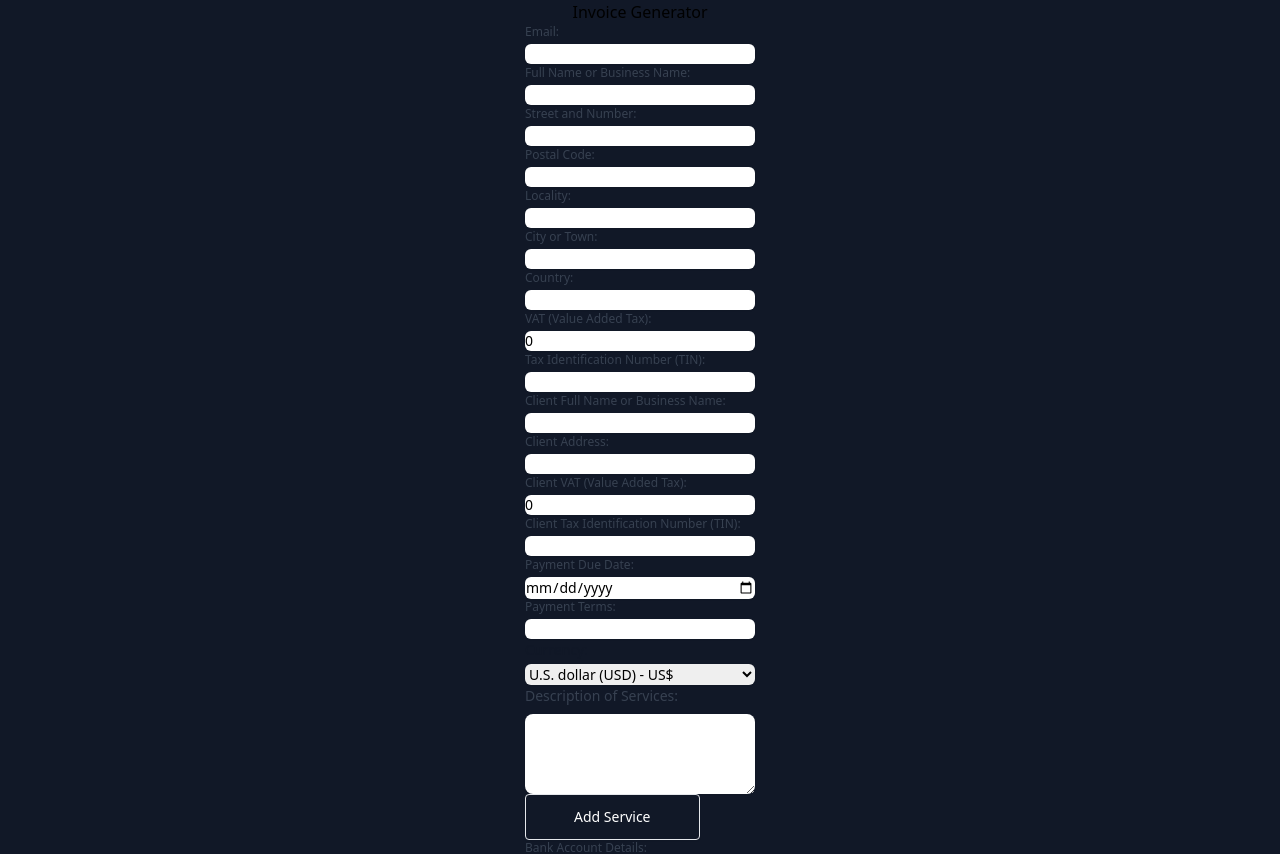
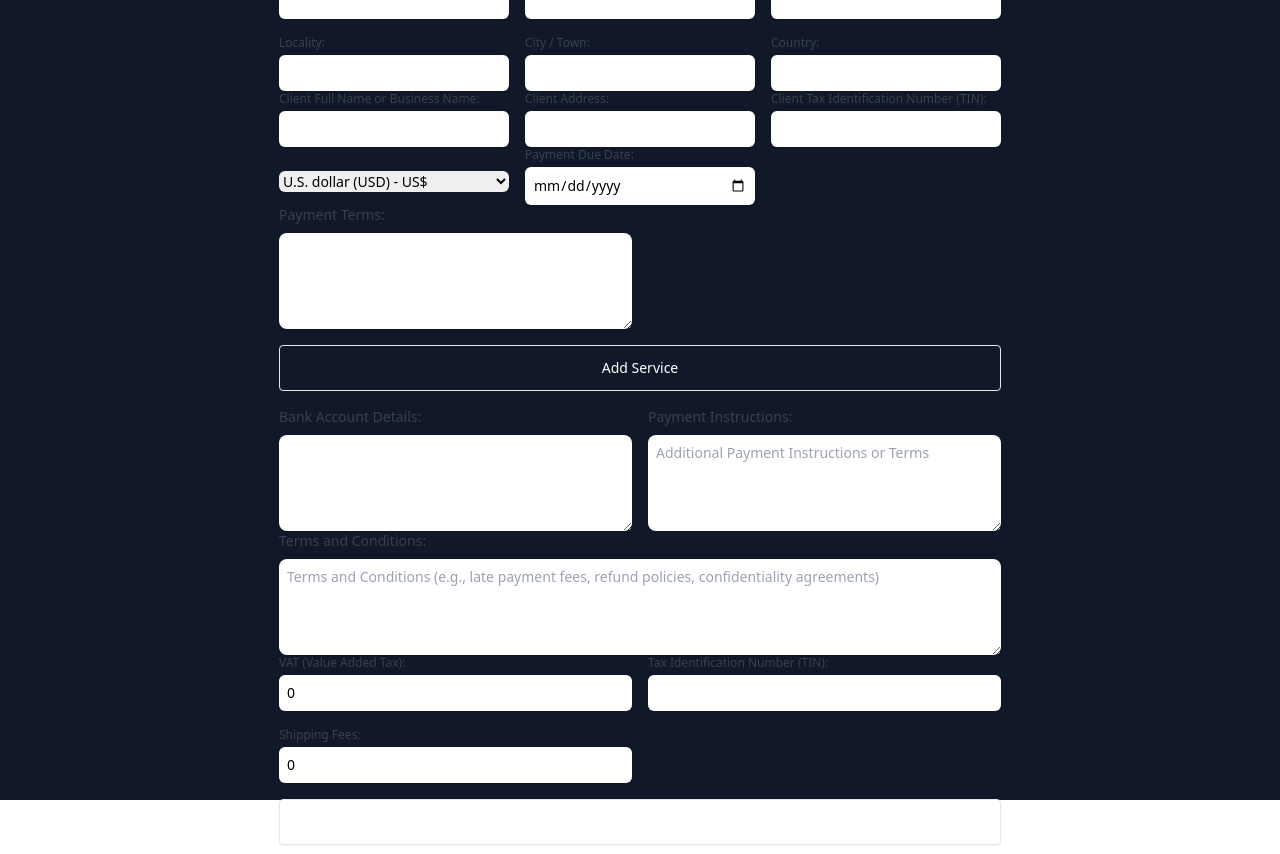
Before and after one commit to jotaseg/billmate, a React (Vite) app: page / in a window 1280 px wide. Shown: the top 854 px of the page. Built offline with nearby package versions, Linux system fonts and the light colour scheme.

Commit message:
css of fields and textarea edited

```diff
--- a/src/components/App.tsx
+++ b/src/components/App.tsx
@@ -8,7 +8,6 @@ import { Button } from "./Button";
 
 export const App = () => {
   const [formData, setFormData] = useState<FormData>({
-    email: "",
     fullName: "",
     streetAndNumber: "",
     postalCode: "",
@@ -19,7 +18,6 @@ export const App = () => {
     tin: "",
     clientFullName: "",
     clientAddress: "",
-    clientVat: 0,
     clientTin: "",
     descriptionOfServices: "",
     services: [],
@@ -92,7 +90,6 @@ export const App = () => {
     ];
 
     const formattedVat = `${formData.vat.toFixed(2)}%`;
-    const formattedClientVat = `${formData.clientVat.toFixed(2)}%`;
 
     page.drawText(`Invoice Date: ${currentDate}`, {
       x: 50,
@@ -150,14 +147,6 @@ export const App = () => {
     page.drawText(`Client Address: ${formData.clientAddress}`, {
       x: 50,
       y: height - 160,
-      size: 14,
-      font: helveticaFont,
-      color: rgb(0, 0, 0),
-    });
-
-    page.drawText(`Client VAT: ${formattedClientVat}`, {
-      x: 50,
-      y: height - 180,
       size: 14,
       font: helveticaFont,
       color: rgb(0, 0, 0),
@@ -269,7 +258,6 @@ export const App = () => {
     setPdfEmbed(true);
 
     setFormData({
-      email: "",
       fullName: "",
       streetAndNumber: "",
       postalCode: "",
@@ -280,7 +268,6 @@ export const App = () => {
       tin: "",
       clientFullName: "",
       clientAddress: "",
-      clientVat: 0,
       clientTin: "",
       descriptionOfServices: "",
       services: [],
@@ -316,19 +303,13 @@ export const App = () => {
   };
 
   return (
-    <main className="m-auto grid place-items-center bg-gray-900">
+    <main className="h-screen grid place-content-center bg-gray-900">
       <h1>Invoice Generator</h1>
       <form onSubmit={handleSubmit}>
+        {/* User */}
+        <section className="grid grid-cols-3 gap-4">
           <FormField
-          label="Email"
-          name="email"
-          type="email"
-          value={formData.email}
-          onChange={handleInputChange}
-          required
-        />
-        <FormField
-          label="Full Name or Business Name"
+            label="Full Name / Business Name"
             name="fullName"
             type="text"
             value={formData.fullName}
@@ -336,7 +317,7 @@ export const App = () => {
             required
           />
           <FormField
-          label="Street and Number"
+            label="Address (street and number)"
             name="streetAndNumber"
             type="text"
             value={formData.streetAndNumber}
@@ -359,7 +340,7 @@ export const App = () => {
             onChange={handleInputChange}
           />
           <FormField
-          label="City or Town"
+            label="City / Town"
             name="cityOrTown"
             type="text"
             value={formData.cityOrTown}
@@ -374,20 +355,10 @@ export const App = () => {
             onChange={handleInputChange}
             required
           />
-        <FormField
-          label="VAT (Value Added Tax)"
-          name="vat"
-          type="number"
-          value={formData.vat}
-          onChange={handleInputChange}
-        />
-        <FormField
-          label="Tax Identification Number (TIN)"
-          name="tin"
-          type="text"
-          value={formData.tin}
-          onChange={handleInputChange}
-        />
+        </section>
+        {/* User */}
+        {/* Client */}
+        <section className="grid grid-cols-3 gap-4">
           <FormField
             label="Client Full Name or Business Name"
             name="clientFullName"
@@ -405,35 +376,16 @@ export const App = () => {
             required
           />
           <FormField
-          label="Client VAT (Value Added Tax)"
-          name="clientVat"
-          type="number"
-          value={formData.clientVat}
-          onChange={handleInputChange}
-        />
-        <FormField
             label="Client Tax Identification Number (TIN)"
             name="clientTin"
             type="text"
             value={formData.clientTin}
             onChange={handleInputChange}
           />
-        <FormField
-          label="Payment Due Date"
-          name="paymentDueDate"
-          type="date"
-          value={formData.paymentDueDate}
-          onChange={handleInputChange}
-          required
-        />
-        <FormField
-          label="Payment Terms"
-          name="paymentTerms"
-          type="text"
-          value={formData.paymentTerms}
-          onChange={handleInputChange}
-          required
-        />
+        </section>
+        {/* Client */}
+        {/* Payment 1 */}
+        <section className="grid grid-cols-3 gap-4">
           <FormSelect
             label="Currency"
             name="currency"
@@ -444,10 +396,22 @@ export const App = () => {
             }}
             required
           />
+          <FormField
+            label="Payment Due Date"
+            name="paymentDueDate"
+            type="date"
+            value={formData.paymentDueDate}
+            onChange={handleInputChange}
+            required
+          />
+        </section>
+        {/* Payment 1 */}
+        {/* Payment 2 */}
+        <section className="grid grid-cols-2 gap-4">
           <FormTextarea
-          label="Description of Services"
-          name="descriptionOfServices"
-          value={formData.descriptionOfServices}
+            label="Payment Terms"
+            name="paymentTerms"
+            value={formData.paymentTerms}
             onChange={handleInputChange}
             rows={4}
           />
@@ -485,13 +449,17 @@ export const App = () => {
               />
             </div>
           ))}
+        </section>
         <Button type="button" onClick={addService} label="Add Service" />
-        <FormField
+        {/* Payment 2 */}
+        {/* Payment 3 */}
+        <section className="grid grid-cols-2 gap-4">
+          <FormTextarea
             label="Bank Account Details"
             name="bankAccountDetails"
-          type="text"
             value={formData.bankAccountDetails}
             onChange={handleInputChange}
+            rows={4}
           />
           <FormTextarea
             label="Payment Instructions"
@@ -501,6 +469,9 @@ export const App = () => {
             rows={4}
             placeholder="Additional Payment Instructions or Terms"
           />
+        </section>
+        {/* Payment 3 */}
+        <section className="grid gap-4">
           <FormTextarea
             label="Terms and Conditions"
             name="termsAndConditions"
@@ -509,6 +480,22 @@ export const App = () => {
             rows={4}
             placeholder="Terms and Conditions (e.g., late payment fees, refund policies, confidentiality agreements)"
           />
+        </section>
+        <section className="grid grid-cols-2 gap-4">
+          <FormField
+            label="VAT (Value Added Tax)"
+            name="vat"
+            type="number"
+            value={formData.vat}
+            onChange={handleInputChange}
+          />
+          <FormField
+            label="Tax Identification Number (TIN)"
+            name="tin"
+            type="text"
+            value={formData.tin}
+            onChange={handleInputChange}
+          />
           <FormField
             label="Shipping Fees"
             name="shippingFees"
@@ -516,6 +503,7 @@ export const App = () => {
             value={formData.shippingFees}
             onChange={handleInputChange}
           />
+        </section>
         <Button type="submit" label="Generate PDF" />
       </form>
       {pdfEmbed && pdfDataUri && (
--- a/src/components/Button.tsx
+++ b/src/components/Button.tsx
@@ -6,7 +6,7 @@ export const Button: FC<Buttons> = ({ onClick, type = "button", label }) => {
     <button
       type={type}
       onClick={onClick}
-      className="inline-block rounded border border-gray-200 shadow-sm dark:border-gray-700 dark:bg-gray-800 dark:text-white px-12 py-3 text-sm font-medium text-white hover:bg-transparent focus:outline-none focus:ring"
+      className="inline-block w-full my-4 rounded border border-gray-200 shadow-sm dark:border-gray-700 dark:bg-gray-800 dark:text-white px-12 py-3 text-sm font-medium text-white hover:bg-transparent focus:outline-none focus:ring"
     >
       {label}
     </button>
--- a/src/components/FormField.tsx
+++ b/src/components/FormField.tsx
@@ -24,7 +24,7 @@ export const FormField: FC<FormFields> = ({
         value={value}
         onChange={onChange}
         required={required}
-        className="mt-1 w-full rounded-md border-gray-200 shadow-sm dark:border-gray-700 dark:bg-gray-800 dark:text-white sm:text-sm"
+        className="mt-1 w-full rounded-md p-2 border-gray-200 shadow-sm dark:border-gray-700 dark:bg-gray-800 dark:text-white sm:text-sm"
       />
     </div>
   );
--- a/src/components/FormTextarea.tsx
+++ b/src/components/FormTextarea.tsx
@@ -24,7 +24,7 @@ export const FormTextarea: FC<FormTextareas> = ({
         onChange={onChange}
         rows={rows}
         placeholder={placeholder}
-        className="mt-2 w-full rounded-lg border-gray-200 align-top shadow-sm dark:border-gray-700 dark:bg-gray-800 dark:text-white sm:text-sm"
+        className="mt-2 w-full rounded-lg p-2 border-gray-200 align-top shadow-sm dark:border-gray-700 dark:bg-gray-800 dark:text-white sm:text-sm"
       />
     </div>
   );
--- a/src/types/FormData.ts
+++ b/src/types/FormData.ts
@@ -1,5 +1,4 @@
 export type FormData = {
-  email: string;
   fullName: string;
   streetAndNumber: string;
   postalCode: string;
@@ -10,7 +9,6 @@ export type FormData = {
   tin: string;
   clientFullName: string;
   clientAddress: string;
-  clientVat: number;
   clientTin: string;
   descriptionOfServices: string;
   services: {
```
Lines whose indentation alone changed are shown as unchanged.
